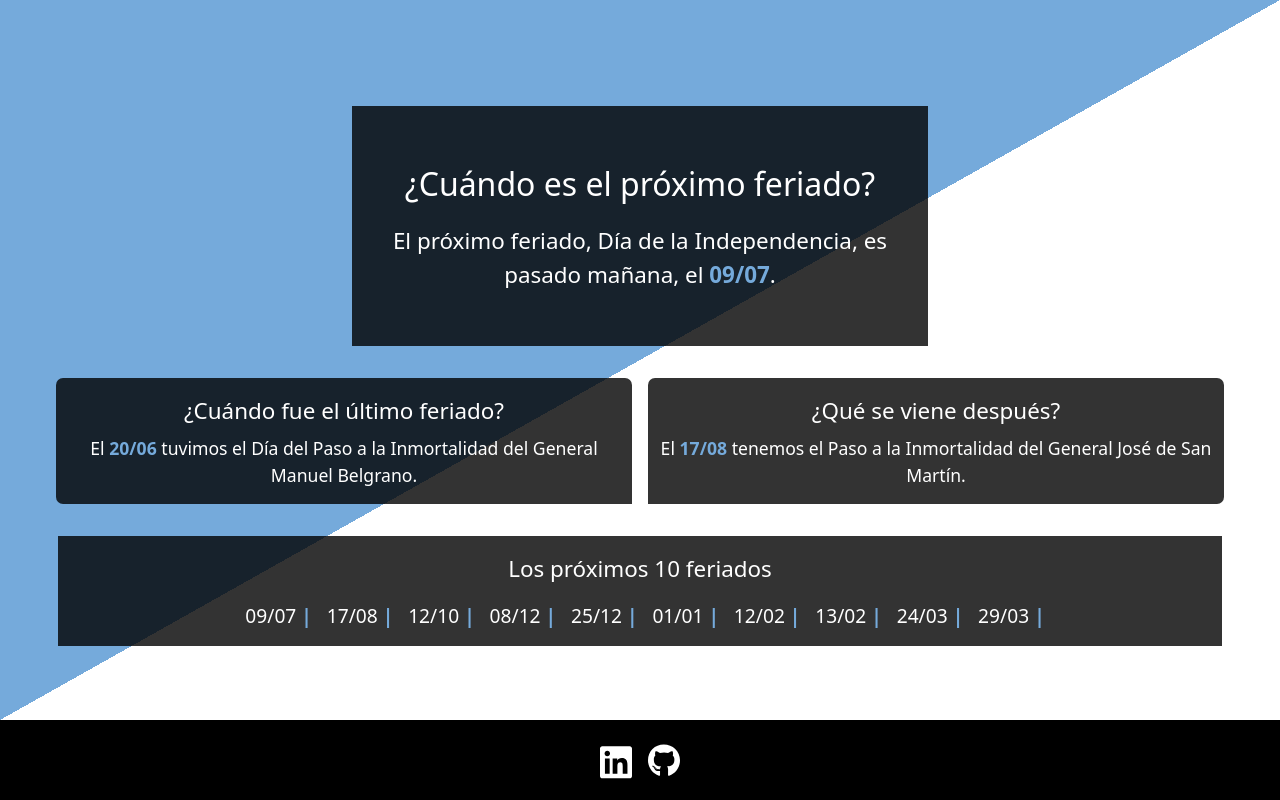
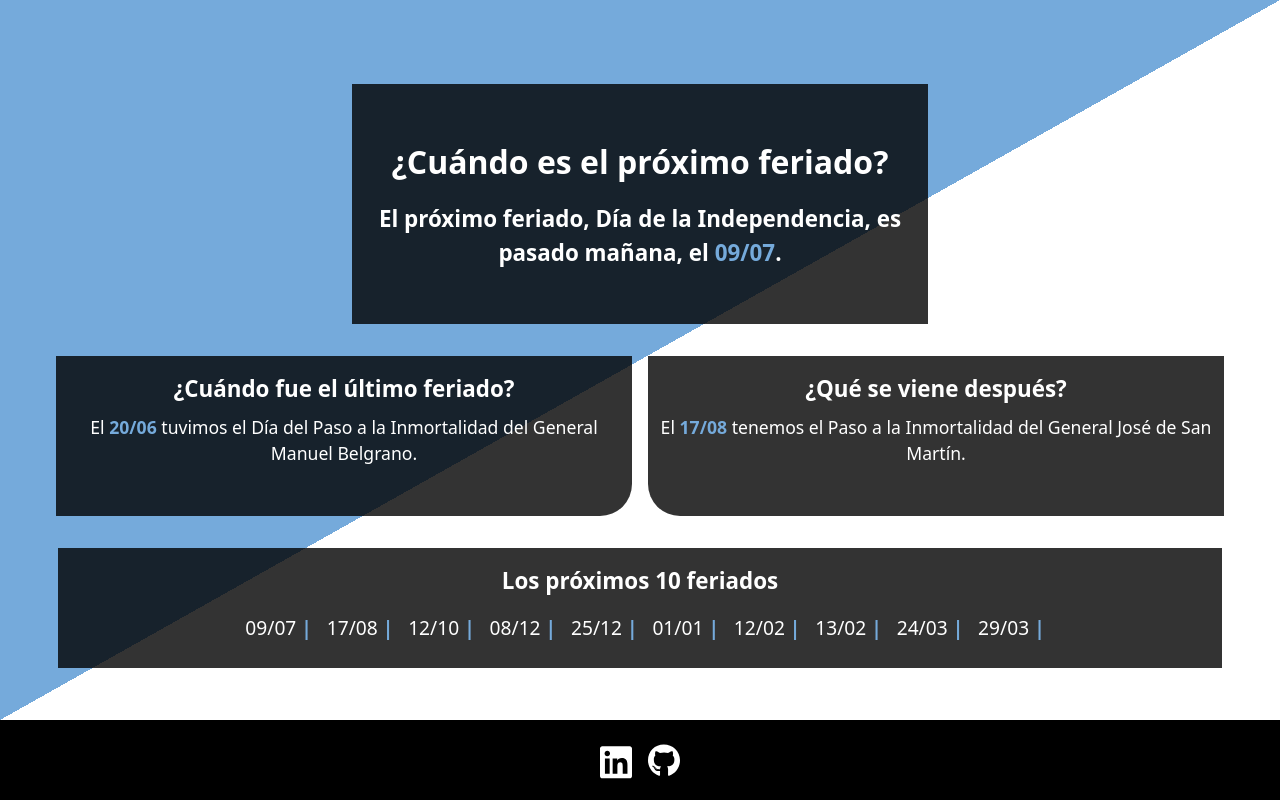
Before and after one commit to nicobonder/holidays, a React (Vite) app: page / in a window 1280 px wide. Built offline with nearby package versions, Linux system fonts and the light colour scheme.

Commit message:
Improving style

```diff
--- a/index.html
+++ b/index.html
@@ -3,6 +3,11 @@
   <head>
     <meta charset="UTF-8" />
     <link rel="icon" type="image/svg+xml" href="/vite.svg" />
+    <link rel="preconnect" href="https://fonts.googleapis.com">
+<link rel="preconnect" href="https://fonts.gstatic.com" crossorigin>
+<link rel="preconnect" href="https://fonts.googleapis.com">
+<link rel="preconnect" href="https://fonts.gstatic.com" crossorigin>
+
     <meta name="viewport" content="width=device-width, initial-scale=1.0" />
     <title>Próximos feriados</title>
   </head>
--- a/src/index.css
+++ b/src/index.css
@@ -50,6 +50,7 @@
   color: white;
   font-size: 2rem;
   margin: 0.5rem auto;
+  font-weight: 600;
 }
 
 .subTitle {
@@ -57,6 +58,7 @@
   font-size: 1.4rem;
   margin: 0.5rem auto;
   text-align: center;
+  font-weight: 600;
 }
 
 .infoText {
@@ -76,6 +78,7 @@
   gap: 1rem;
   margin: 0 auto 2rem auto;
   justify-content: center;
+  height: 20vh;
 
 }
 
@@ -85,17 +88,19 @@
 }
 
 .pastHoliday {
-  border-radius: 7px 7px 0px 7px;
+  border-radius: 0px 0px 32px 0px;
 }
 
 .futureHoliday {
-  border-radius: 7px 7px 7px 0px;
+  border-radius: 0px 0px 0px 32px;
 }
 
 .listDiv {
   width: 91%;
   padding: 0.5rem 1rem;
   margin: 0 auto;
+  height: 15vh;
+
 }
 
 .listHoliday {
```
